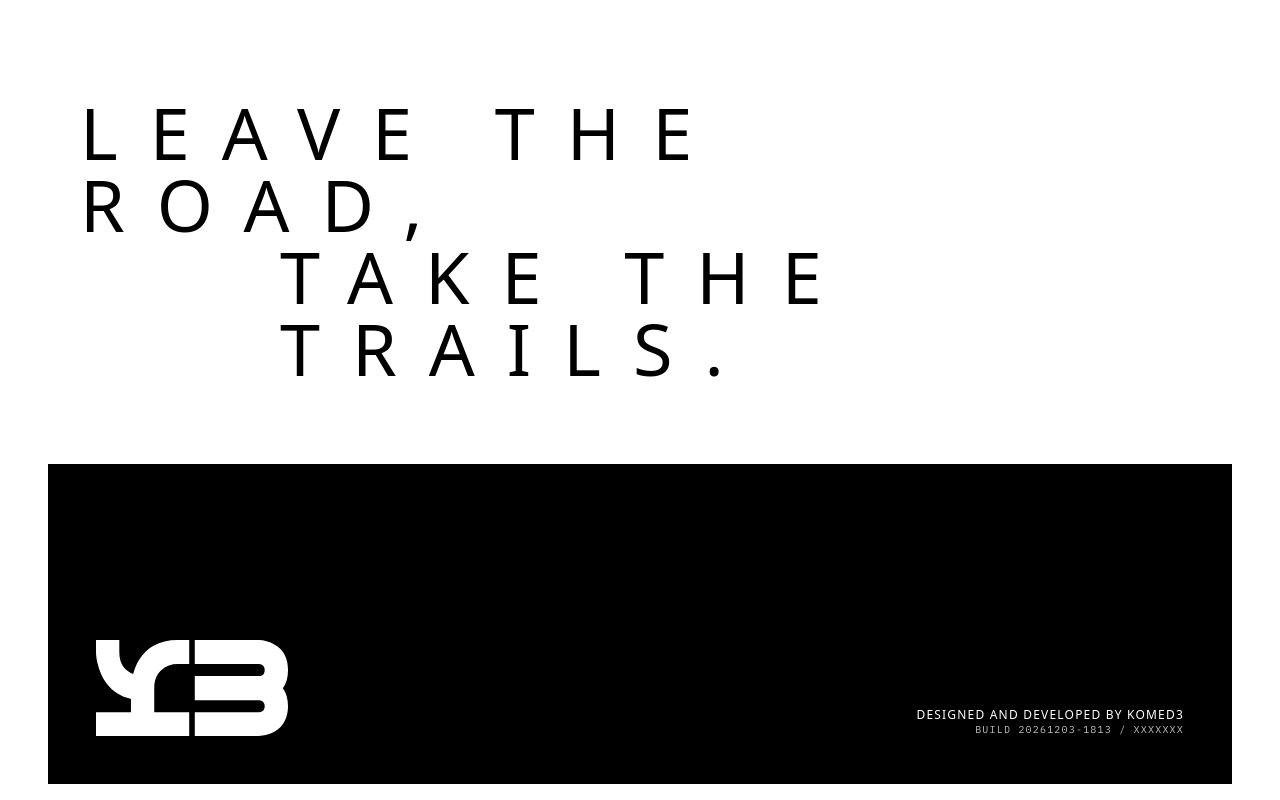
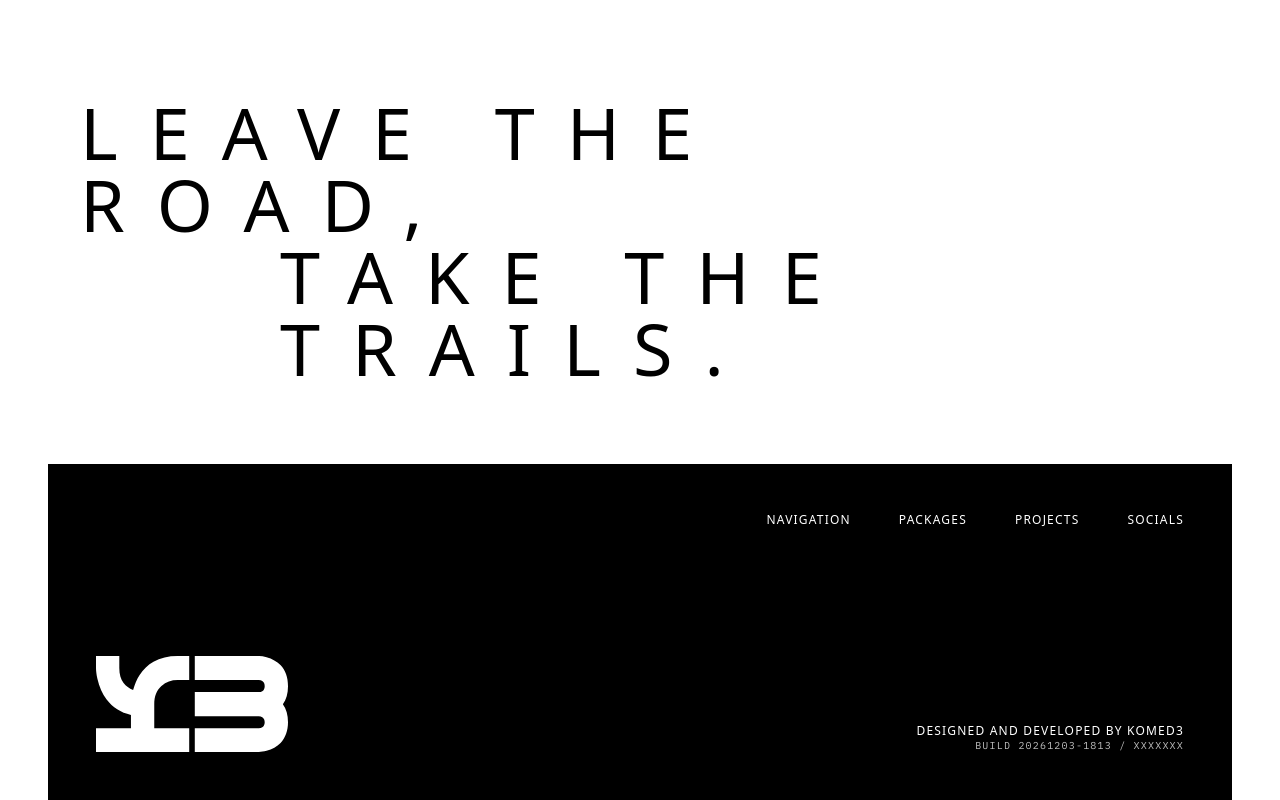
Before and after one commit to komed3/web, a React (Vite) app: page / in a window 1280 px wide. Shown: the part 1168-1968 px from the top of the page. Built offline with nearby package versions, Linux system fonts and the light colour scheme; a web font is replaced by a local one.

Commit message:
add section labels

```diff
--- a/src/layout/Footer.tsx
+++ b/src/layout/Footer.tsx
@@ -47,7 +47,11 @@ export function Footer () {
           <div
             key= { label }
             className= ''
-          ></div>
+          >
+            <div className= 'text-xs uppercase font-extralight tracking-widest'>
+              { label }
+            </div>
+          </div>
         ) ) }
       </div>
 
```
